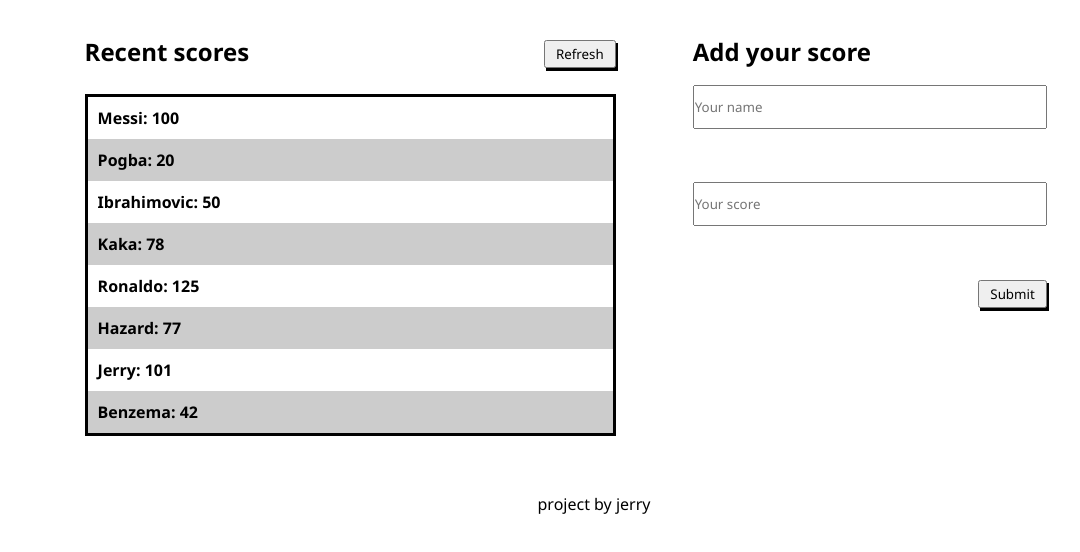
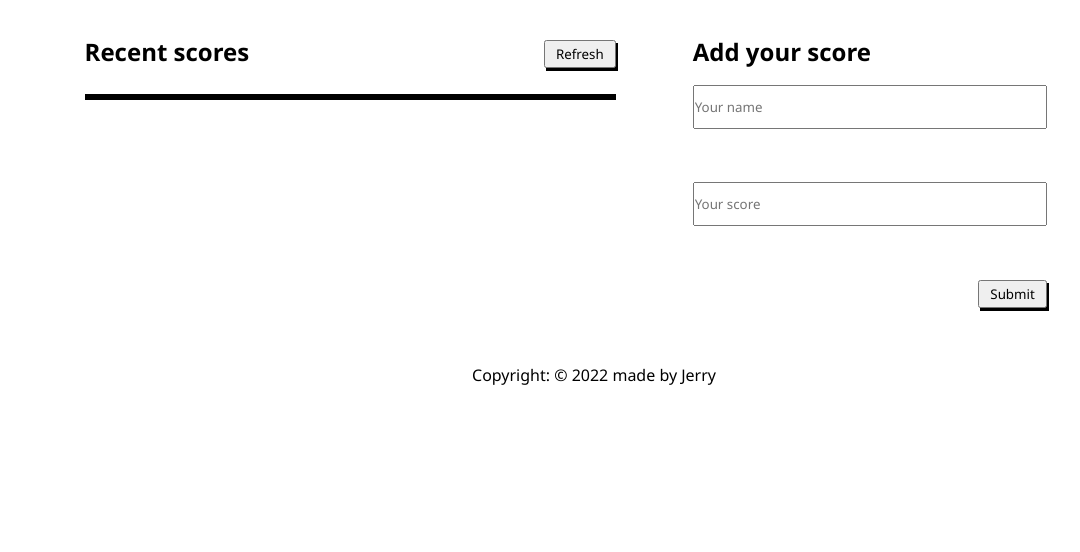
Before and after one commit to jerryowusu/LeaderBoard, a website built with webpack: page src/index.html in a window 1280 px wide. Shown: the part 166-718 px from the top of the page, without its empty margins (46-1126 px from the left). Built offline with nearby package versions, Linux system fonts and the light colour scheme.

Commit message:
Update the html

```diff
--- a/src/index.html
+++ b/src/index.html
@@ -13,33 +13,27 @@
         <div id="left" class="">
             <div class="heading">
                 <h2 class="col-9">Recent scores</h2>
-                <button class="refresh-btn btn">Refresh</button>
+                <button class="refresh-btn btn ">Refresh</button>
             </div>
-            <div class="scores">
-                <p class="score">Messi: 100</p>
-                <p class="score">Pogba: 20</p>
-                <p class="score">Ibrahimovic: 50</p>
-                <p class="score">Kaka: 78</p>
-                <p class="score">Ronaldo: 125</p>
-                <p class="score">Hazard: 77</p>
-                <p class="score">Jerry: 101</p>
-                <p class="score">Benzema: 42</p>
-            </div>
+
+            <ul class="scores">
+            </ul>
+
         </div>
         <div id="right" class="right">
             <div class="heading">
                 <h2>Add your score</h2>
             </div>
             <form id="form"  action="">
-                <input  class="input input-name" type="text" placeholder="Your name">
-                <input  class="input input-score" type="text" placeholder="Your score">
+                <input id="name" class="input input-name" type="text" placeholder="Your name" required size="10" >
+                <input id="score" class="input input-score" type="number" placeholder="Your score" required>
                 <button class="submit-btn btn" type="submit">Submit</button>
             </form>
         </div>
 
     </main>
     <footer>
-        <p>project by jerry</p>
+        <p>Copyright: &copy; 2022 made by Jerry</p>
     </footer>
 </body>
 </html>
```
